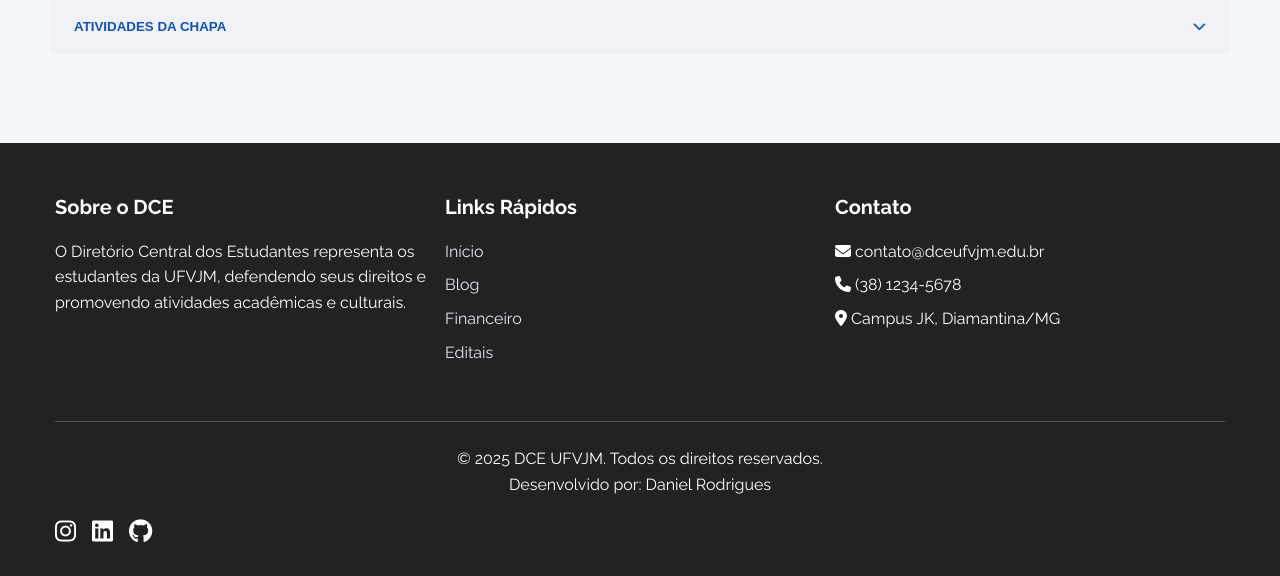
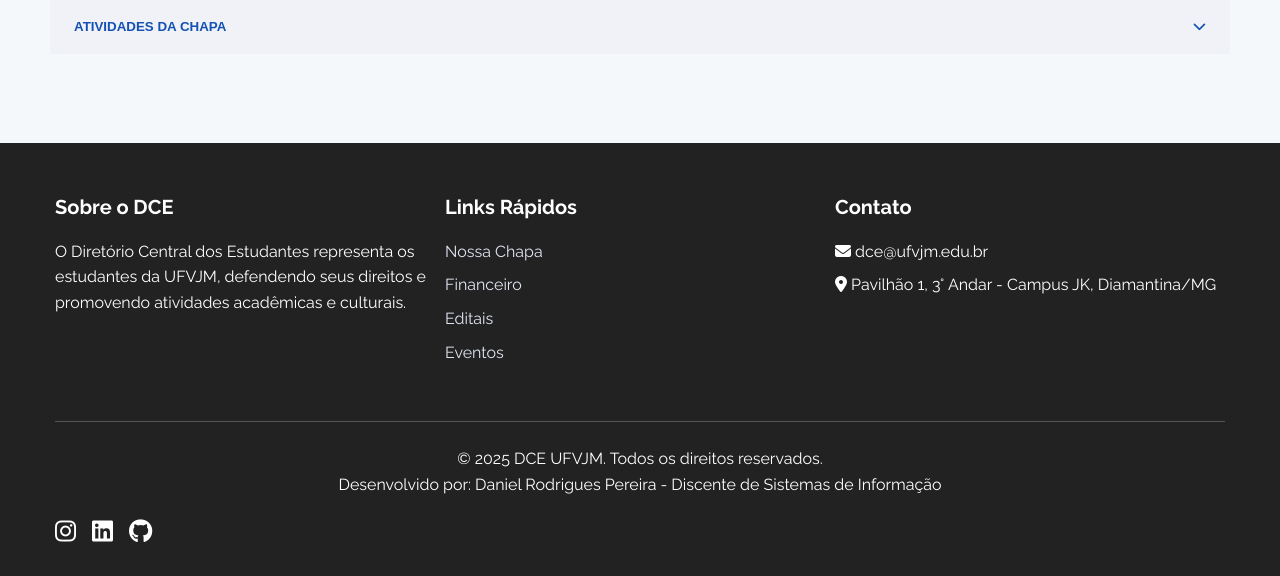
Before and after one commit to danielrp9/dce_ufvjm, a Django app: page /chapa/ in a window 1280 px wide. Shown: the part 851-1427 px from the top of the page. Run offline with Django 5.2, Linux system fonts and the light colour scheme; data that the repository does not hold is empty; some web fonts are replaced.

Commit message:
correção do footer

```diff
--- a/core/templates/chapa.html
+++ b/core/templates/chapa.html
@@ -172,8 +172,7 @@
         </section>
     </main>
 
-    <!-- Rodapé -->
-    <footer class="br-footer">
+   <footer class="br-footer">
         <div class="container">
             <div class="footer-content">
                 <div class="footer-section">
@@ -184,26 +183,25 @@
                 <div class="footer-section">
                     <h3>Links Rápidos</h3>
                     <ul class="footer-links">
-                        <li><a href="/">Início</a></li>
-                        <li><a href="/blog/">Blog</a></li>
+                        <li><a href="/chapa/">Nossa Chapa</a></li>
                         <li><a href="/financeiro/">Financeiro</a></li>
                         <li><a href="/editais/">Editais</a></li>
+                        <li><a href="/eventos/">Eventos</a></li>
                     </ul>
                 </div>
 
                 <div class="footer-section">
                     <h3>Contato</h3>
                     <ul class="footer-links">
-                        <li><i class="fas fa-envelope"></i> contato@dceufvjm.edu.br</li>
-                        <li><i class="fas fa-phone"></i> (38) 1234-5678</li>
-                        <li><i class="fas fa-map-marker-alt"></i> Campus JK, Diamantina/MG</li>
+                        <li><i class="fas fa-envelope"></i> dce@ufvjm.edu.br</li>
+                        <li><i class="fas fa-map-marker-alt"></i> Pavilhão 1, 3° Andar - Campus JK, Diamantina/MG</li>
                     </ul>
                 </div>
             </div>
 
             <div class="footer-bottom">
                 <p>&copy; 2025 DCE UFVJM. Todos os direitos reservados.</p>
-                <p>Desenvolvido por: Daniel Rodrigues</p>
+                <p>Desenvolvido por: Daniel Rodrigues Pereira - Discente de Sistemas de Informação</p>
                 <div class="social-links">
                     <a href="https://www.instagram.com/daniel_rodrigues9" target="_blank"><i class="fab fa-instagram"></i></a>
                     <a href="https://www.linkedin.com/in/daniel-rodrigues-pereira-29b1b7243/" target="_blank"><i class="fab fa-linkedin"></i></a>
--- a/core/templates/home.html
+++ b/core/templates/home.html
@@ -215,7 +215,7 @@
                     <img src="{% static 'img/icones/avatar.png' %}" alt="Atendente Dani">
                     <div >
                         <h3 class="superior">Dani</h3>
-                        <p>Atendente</p>
+                        <p>Assistente</p>
                     </div>
                 </div>
                 <button class="close-chat" id="closeChat">
```
Also changed, not shown: core/templates/blog.html (+4 -6 lines), core/templates/editais.html (+4 -6 lines), core/templates/eventos.html (+4 -6 lines), core/templates/financeiro.html (+4 -6 lines), core/templates/patrimonio.html (+4 -6 lines).
